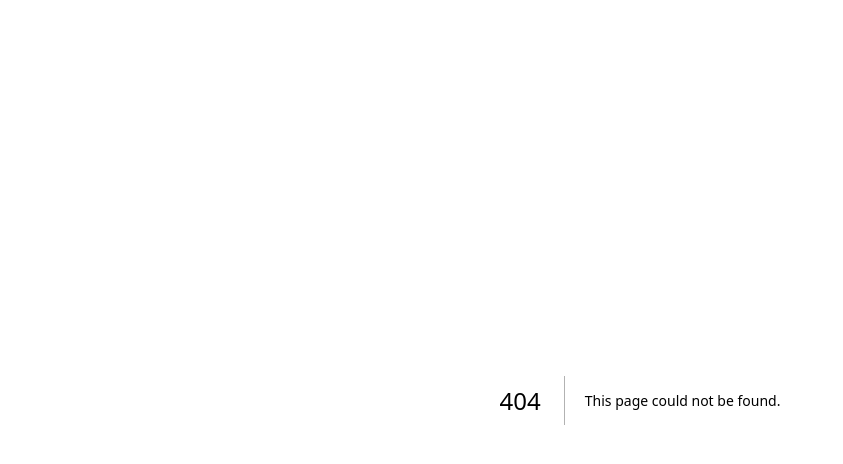
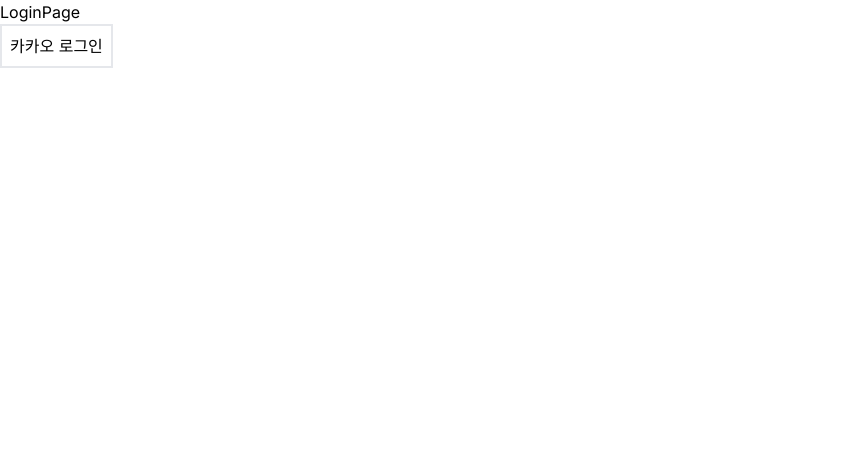
Before and after one commit to msm0748/next-auth-5-study, a Next.js app: page /login in a window 1280 px wide. Before the commit this address had no page. Shown: the top 464 px of the page, without its empty margins (0-843 px from the left). Built offline with nearby package versions, Linux system fonts and the light colour scheme.

Commit message:
feat: 카카오 로그인 구현

```diff
--- /dev/null
+++ b/src/app/api/auth/[...nextauth]/route.ts
@@ -0,0 +1 @@
+export { GET, POST } from '@/auth';
--- a/src/app/layout.tsx
+++ b/src/app/layout.tsx
@@ -1,22 +1,25 @@
-import type { Metadata } from 'next'
-import { Inter } from 'next/font/google'
-import './globals.css'
+import type { Metadata } from 'next';
+import { Inter } from 'next/font/google';
+import './globals.css';
+import AuthSession from '@/components/AuthSession';
 
-const inter = Inter({ subsets: ['latin'] })
+const inter = Inter({ subsets: ['latin'] });
 
 export const metadata: Metadata = {
   title: 'Create Next App',
   description: 'Generated by create next app',
-}
+};
 
 export default function RootLayout({
   children,
 }: {
-  children: React.ReactNode
+  children: React.ReactNode;
 }) {
   return (
     <html lang="en">
-      <body className={inter.className}>{children}</body>
+      <body className={inter.className}>
+        <AuthSession>{children}</AuthSession>
+      </body>
     </html>
-  )
+  );
 }
--- /dev/null
+++ b/src/app/login/_component/LoginButton.tsx
@@ -0,0 +1,17 @@
+'use client';
+
+import { signIn } from 'next-auth/react';
+
+export default function LoginButton() {
+  const onLogin = async () => {
+    await signIn('kakao', {
+      redirect: true,
+      callbackUrl: '/',
+    });
+  };
+  return (
+    <button onClick={onLogin} className="border-2 p-2">
+      카카오 로그인
+    </button>
+  );
+}
--- /dev/null
+++ b/src/app/login/page.tsx
@@ -0,0 +1,11 @@
+import React from 'react';
+import LoginButton from './_component/LoginButton';
+
+export default function LoginPage() {
+  return (
+    <main>
+      <h1>LoginPage</h1>
+      <LoginButton />
+    </main>
+  );
+}
--- /dev/null
+++ b/src/app/mypage/_component/LogoutButton.tsx
@@ -0,0 +1,13 @@
+'use client';
+import { signOut } from 'next-auth/react';
+
+export default function LogoutButton() {
+  const onLogout = async () => {
+    await signOut({ redirect: true, callbackUrl: '/' });
+  };
+  return (
+    <button onClick={onLogout} className="border-2 p-2">
+      로그아웃
+    </button>
+  );
+}
--- /dev/null
+++ b/src/app/mypage/page.tsx
@@ -0,0 +1,10 @@
+import LogoutButton from './_component/LogoutButton';
+
+export default function MyPage() {
+  return (
+    <main>
+      <div>my page</div>
+      <LogoutButton />
+    </main>
+  );
+}
--- /dev/null
+++ b/src/components/AuthSession.tsx
@@ -0,0 +1,10 @@
+'use client';
+import { SessionProvider } from 'next-auth/react';
+
+type Props = {
+  children: React.ReactNode;
+};
+
+export default function AuthSession({ children }: Props) {
+  return <SessionProvider>{children}</SessionProvider>;
+}
```
Also changed, not shown: package.json (+6 -5 lines), src/auth.ts (added, +17 -0 lines), src/middleware.ts (added, +13 -0 lines), 1 other file (tests, documents, lock files or other folders).
